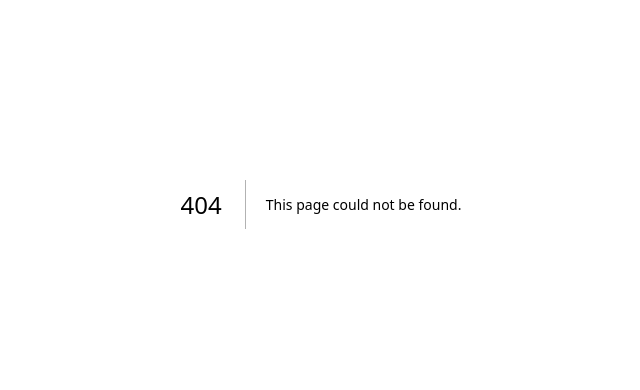
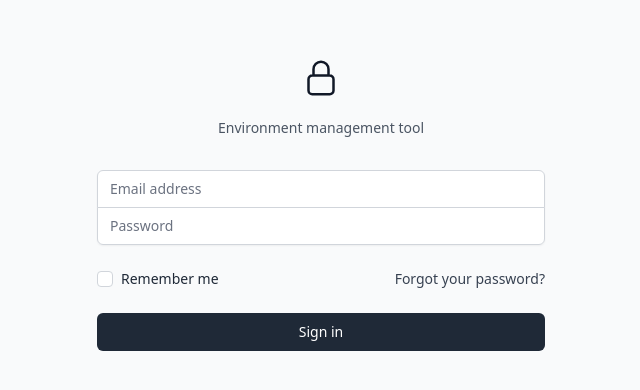
Before and after one commit to orcuntuna/envbook, a Next.js app: page /auth/login in a window 1280 px wide. Before the commit this address had no page. Shown: the part 196-586 px from the top of the page, without its empty margins (319-959 px from the left). Built offline with nearby package versions, Linux system fonts and the light colour scheme.

Commit message:
add auth/login page

```diff
--- /dev/null
+++ b/src/app/auth/layout.tsx
@@ -0,0 +1,93 @@
+import { ReactNode } from 'react'
+import { EnvVariables } from '@/config/EnvVariables'
+import { System } from '@/config/System'
+import { LockClosedIcon } from '@heroicons/react/24/outline'
+
+export default function DashboardLayout({ children }: { children: ReactNode }) {
+  return (
+    <html lang="en" className="h-full bg-gray-50">
+      <body className="h-full">
+        <div className="flex min-h-full items-center justify-center py-12 px-4 sm:px-6 lg:px-8">
+          <div className="w-full max-w-md space-y-8">
+            <div>
+              <LockClosedIcon className="w-10 h-10 text-gray-900 mx-auto" />
+              <h2 className="mt-5 text-center text-3xl font-bold tracking-tight text-gray-900">
+                {EnvVariables.public.companyName}
+              </h2>
+              <p className="mt-2 text-center text-sm text-gray-600">
+                <a
+                  href={System.projectGithubUrl}
+                  className="font-medium text-gray-600 hover:text-gray-500"
+                  target="_blank"
+                  rel="noreferrer">
+                  Environment management tool
+                </a>
+              </p>
+            </div>
+            <form className="mt-8 space-y-6" action="#" method="POST">
+              <input type="hidden" name="remember" defaultValue="true" />
+              <div className="-space-y-px rounded-md shadow-sm">
+                <div>
+                  <label htmlFor="email-address" className="sr-only">
+                    Email address
+                  </label>
+                  <input
+                    id="email-address"
+                    name="email"
+                    type="email"
+                    autoComplete="email"
+                    required
+                    className="relative block w-full appearance-none rounded-none rounded-t-md border border-gray-300 px-3 py-2 text-gray-900 placeholder-gray-500 focus:z-10 focus:border-gray-500 focus:outline-none focus:ring-gray-500 sm:text-sm"
+                    placeholder="Email address"
+                  />
+                </div>
+                <div>
+                  <label htmlFor="password" className="sr-only">
+                    Password
+                  </label>
+                  <input
+                    id="password"
+                    name="password"
+                    type="password"
+                    autoComplete="current-password"
+                    required
+                    className="relative block w-full appearance-none rounded-none rounded-b-md border border-gray-300 px-3 py-2 text-gray-900 placeholder-gray-500 focus:z-10 focus:border-gray-500 focus:outline-none focus:ring-gray-500 sm:text-sm"
+                    placeholder="Password"
+                  />
+                </div>
+              </div>
+
+              <div className="flex items-center justify-between">
+                <div className="flex items-center">
+                  <input
+                    id="remember-me"
+                    name="remember-me"
+                    type="checkbox"
+                    className="h-4 w-4 rounded border-gray-300 text-gray-800 focus:ring-gray-500"
+                  />
+                  <label htmlFor="remember-me" className="ml-2 block text-sm text-gray-800">
+                    Remember me
+                  </label>
+                </div>
+
+                <div className="text-sm">
+                  <a href="#" className="font-medium text-gray-700 hover:text-gray-600">
+                    Forgot your password?
+                  </a>
+                </div>
+              </div>
+
+              <div>
+                <button
+                  type="submit"
+                  className="group relative flex w-full justify-center rounded-md border border-transparent bg-gray-800 py-2 px-4 text-sm font-medium text-white hover:bg-gray-900 focus:outline-none focus:ring-2 focus:ring-gray-500 focus:ring-offset-2">
+                  Sign in
+                </button>
+              </div>
+            </form>
+          </div>
+        </div>
+      </body>
+    </html>
+  )
+}
--- /dev/null
+++ b/src/app/auth/login/page.tsx
@@ -0,0 +1,7 @@
+export default function LoginPage() {
+  return (
+    <div>
+      <div className="text-red-500">login page</div>
+    </div>
+  )
+}
--- a/src/app/page.tsx
+++ b/src/app/page.tsx
@@ -1,8 +1,3 @@
-import Image from 'next/image'
-import { Inter } from '@next/font/google'
-
-const inter = Inter({ subsets: ['latin'] })
-
 export default function Home() {
   return (
     <div>
```
